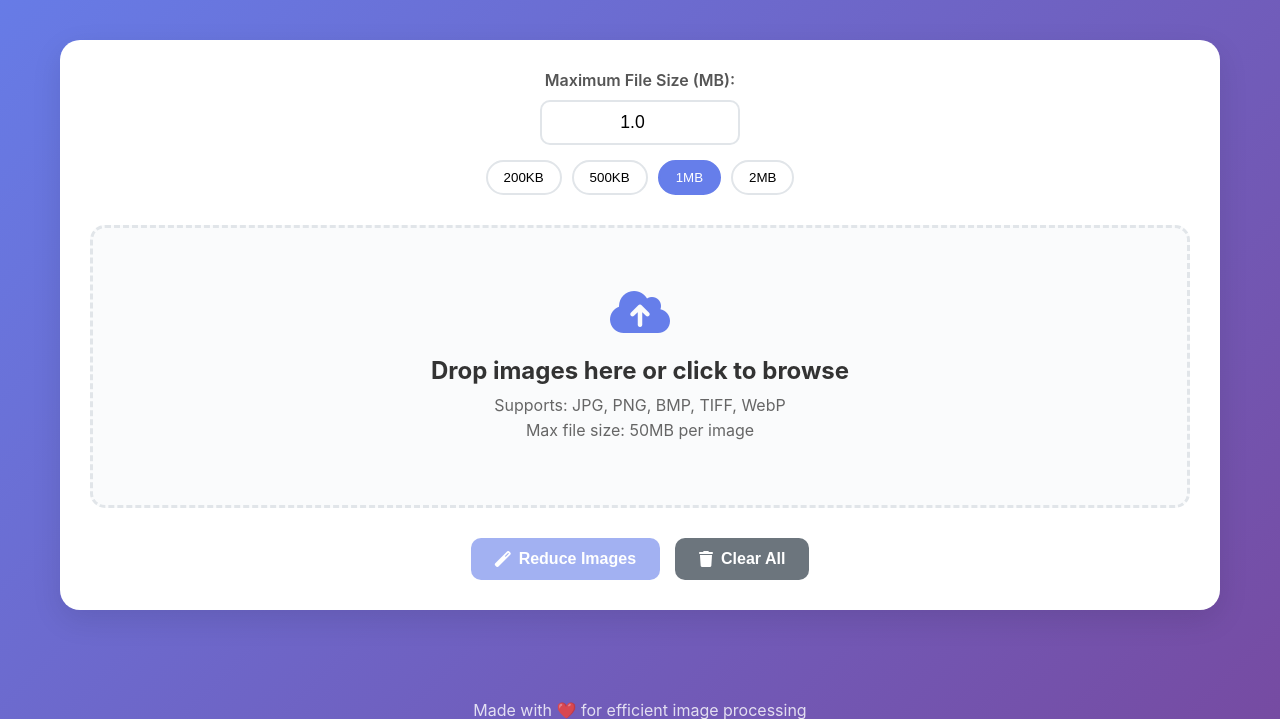
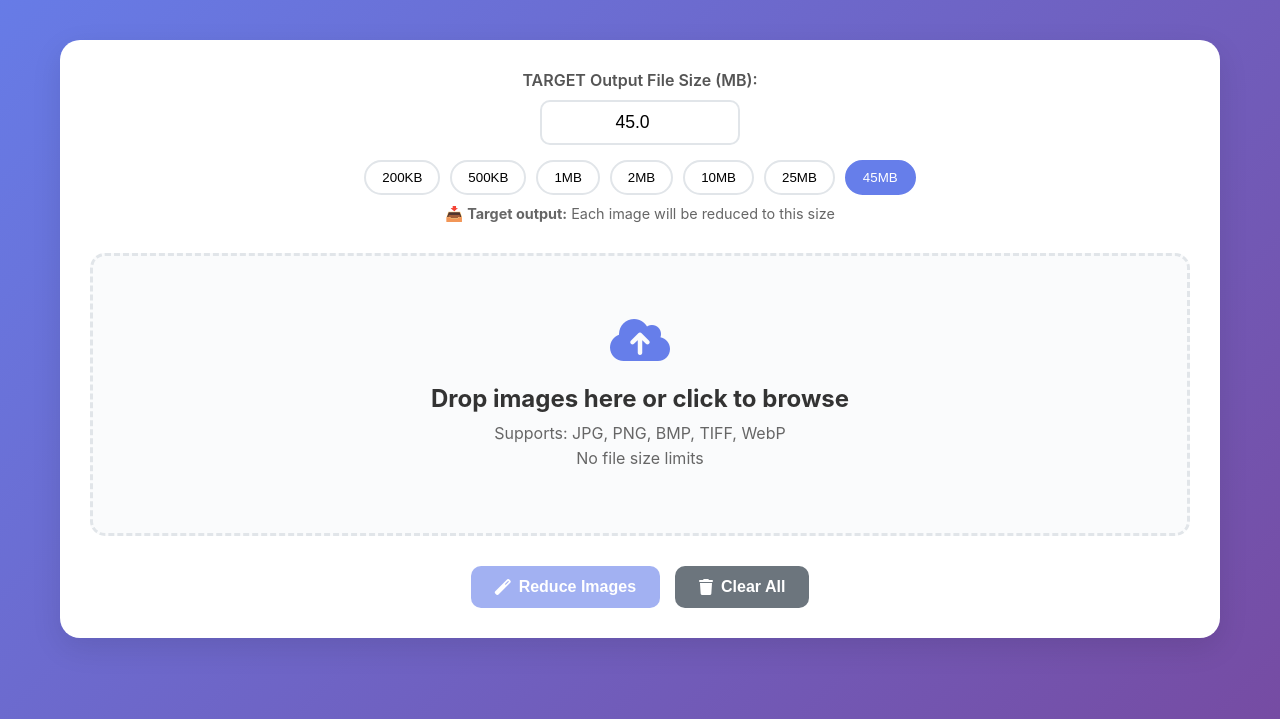
Before and after one commit to cogomez23/image_size_reducer, a Flask app: page / in a window 1280 px wide. Shown: the part 103-822 px from the top of the page. Run offline with Flask 3, Linux system fonts and the light colour scheme.

Commit message:
Update file size limits and improve error handling in upload functionality; adjust UI for target output size and remove unnecessary size restrictions.

```diff
--- a/app.py
+++ b/app.py
@@ -24,7 +24,7 @@ from datetime import datetime
 
 app = Flask(__name__)
 app.secret_key = "your-secret-key-change-this"
-app.config["MAX_CONTENT_LENGTH"] = 50 * 1024 * 1024  # 50MB max file size
+app.config["MAX_CONTENT_LENGTH"] = 10 * 1024 * 1024 * 1024  # 10GB - essentially unlimited
 
 # Create necessary directories
 UPLOAD_FOLDER = "uploads"
@@ -75,8 +75,8 @@ def upload_files():
             return jsonify({"error": "No files selected"}), 400
 
         # Validate max size
-        if max_size_mb <= 0 or max_size_mb > 10:
-            return jsonify({"error": "Max size must be between 0.1 and 10 MB"}), 400
+        if max_size_mb <= 0:
+            return jsonify({"error": "Max size must be greater than 0"}), 400
 
         results = []
         reducer = ImageSizeReducer(max_file_size_mb=max_size_mb)
@@ -118,6 +118,10 @@ def upload_files():
         return jsonify({"results": results})
 
     except Exception as e:
+        import traceback
+
+        print(f"ERROR in upload_files: {str(e)}")
+        print(traceback.format_exc())
         return jsonify({"error": f"Server error: {str(e)}"}), 500
 
 
--- a/static/script.js
+++ b/static/script.js
@@ -144,8 +144,8 @@ class ImageReducerApp {
         if (this.selectedFiles.length === 0) return;
 
         const maxSize = parseFloat(this.maxSizeInput.value);
-        if (isNaN(maxSize) || maxSize <= 0 || maxSize > 10) {
-            this.showError('Please enter a valid max size between 0.1 and 10 MB');
+        if (isNaN(maxSize) || maxSize <= 0) {
+            this.showError('Please enter a valid target size (must be greater than 0)');
             return;
         }
 
--- a/templates/index.html
+++ b/templates/index.html
@@ -1,5 +1,6 @@
 <!DOCTYPE html>
 <html lang="en">
+
 <head>
     <meta charset="UTF-8">
     <meta name="viewport" content="width=device-width, initial-scale=1.0">
@@ -7,6 +8,7 @@
     <link rel="stylesheet" href="{{ url_for('static', filename='style.css') }}">
     <link href="https://cdnjs.cloudflare.com/ajax/libs/font-awesome/6.0.0/css/all.min.css" rel="stylesheet">
 </head>
+
 <body>
     <div class="container">
         <header class="header">
@@ -16,14 +18,21 @@
 
         <div class="upload-section">
             <div class="size-selector">
-                <label for="maxSize">Maximum File Size (MB):</label>
-                <input type="number" id="maxSize" min="0.1" max="10" step="0.1" value="1.0">
+                <label for="maxSize">TARGET Output File Size (MB):</label>
+                <input type="number" id="maxSize" min="0.1" step="0.1" value="45.0"
+                    placeholder="e.g. 45 for 45MB output">
                 <div class="size-presets">
                     <button class="preset-btn" data-size="0.2">200KB</button>
                     <button class="preset-btn" data-size="0.5">500KB</button>
-                    <button class="preset-btn active" data-size="1.0">1MB</button>
+                    <button class="preset-btn" data-size="1.0">1MB</button>
                     <button class="preset-btn" data-size="2.0">2MB</button>
+                    <button class="preset-btn" data-size="10.0">10MB</button>
+                    <button class="preset-btn" data-size="25.0">25MB</button>
+                    <button class="preset-btn active" data-size="45.0">45MB</button>
                 </div>
+                <p style="font-size: 0.9rem; color: #666; margin-top: 10px;">
+                    📥 <strong>Target output:</strong> Each image will be reduced to this size
+                </p>
             </div>
 
             <div class="drop-zone" id="dropZone">
@@ -31,7 +40,7 @@
                     <i class="fas fa-cloud-upload-alt"></i>
                     <h3>Drop images here or click to browse</h3>
                     <p>Supports: JPG, PNG, BMP, TIFF, WebP</p>
-                    <p>Max file size: 50MB per image</p>
+                    <p>No file size limits</p>
                 </div>
                 <input type="file" id="fileInput" multiple accept="image/*">
             </div>
@@ -73,4 +82,5 @@
 
     <script src="{{ url_for('static', filename='script.js') }}"></script>
 </body>
+
 </html>
```
Also changed, not shown: static/style.css (+22 -9 lines), 10 other files.
